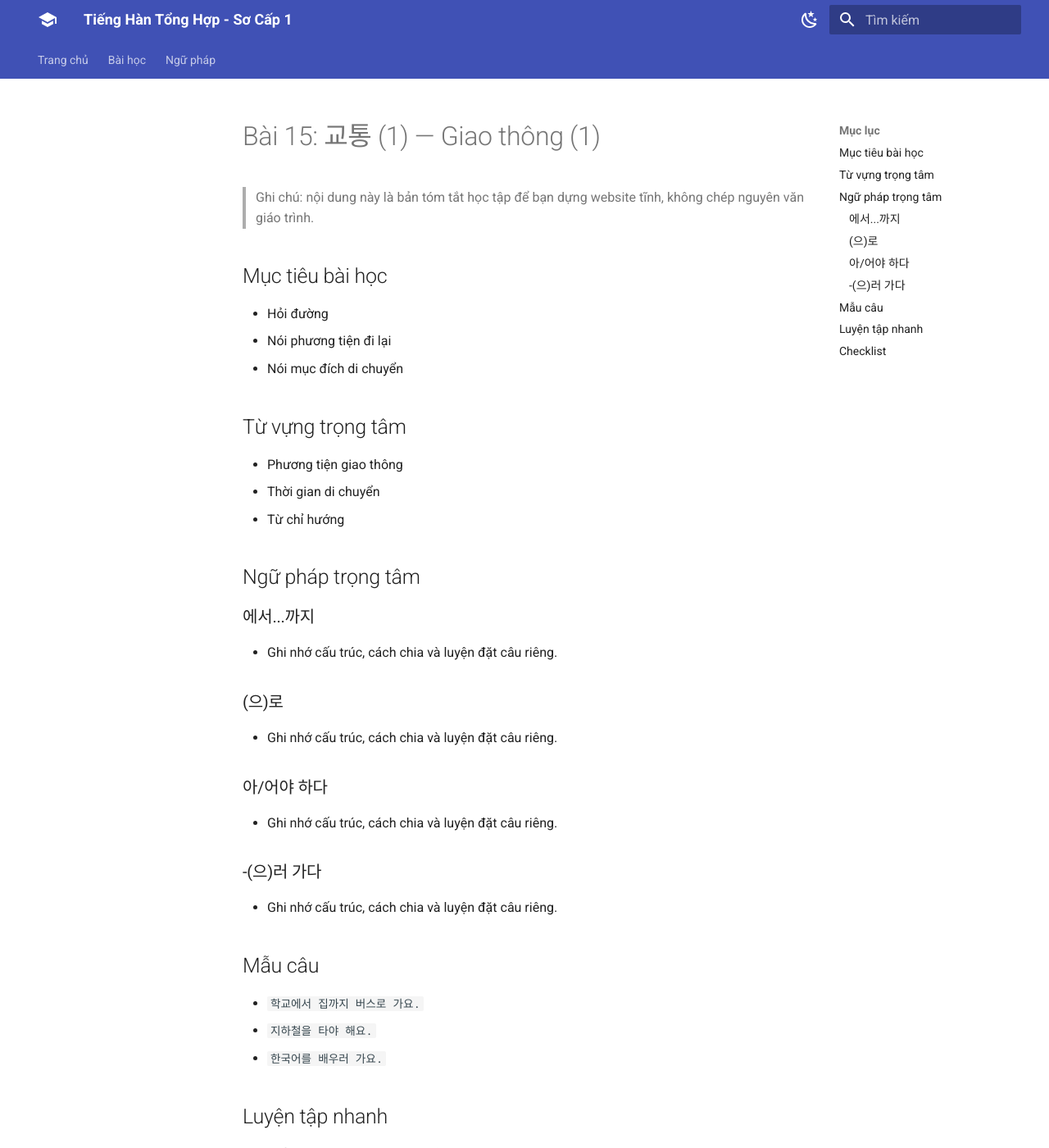
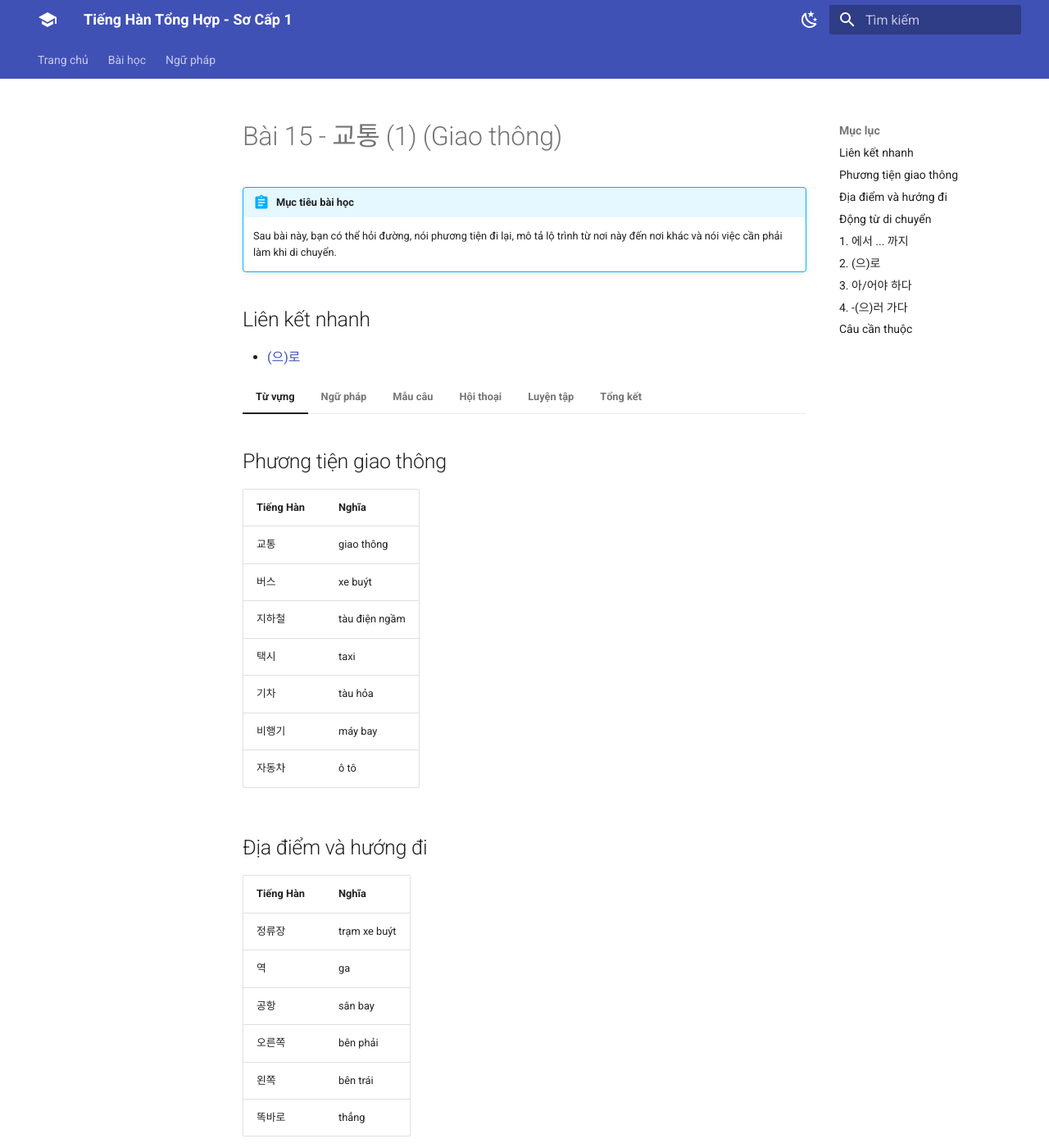
Before and after one commit to toanGa/tienghan-quyen1, an MkDocs documentation site: the page built from docs/lessons/bai-15.md, in a window 1280 px wide and 1400 px high. Shown: the whole window at 82% size. Built offline with MkDocs 1.6.1 and Material for MkDocs 9.7.7, drawn with Linux system fonts in a browser that asks for light colours; some of the changed text lies outside the part shown.

Commit message:
Upgrade lesson 15 to MkDocs format

```diff
--- a/docs/lessons/bai-15.md
+++ b/docs/lessons/bai-15.md
@@ -1,59 +1,140 @@
 ---
-title: "Bài 15: 교통 (1) — Giao thông (1)"
+title: "Bài 15 - 교통 (1) (Giao thông)"
 lesson: 15
 korean: "교통 (1)"
-vietnamese: "Giao thông (1)"
+vietnamese: "Giao thông"
 ---
 
-# Bài 15: 교통 (1) — Giao thông (1)
+# Bài 15 - 교통 (1) (Giao thông)
 
-> Ghi chú: nội dung này là bản tóm tắt học tập để bạn dựng website tĩnh, không chép nguyên văn giáo trình.
+!!! abstract "Mục tiêu bài học"
+    Sau bài này, bạn có thể hỏi đường, nói phương tiện đi lại, mô tả lộ trình từ nơi này đến nơi khác và nói việc cần phải làm khi di chuyển.
 
-## Mục tiêu bài học
+## Liên kết nhanh
 
-- Hỏi đường
-- Nói phương tiện đi lại
-- Nói mục đích di chuyển
+- [(으)로](../grammar/euro.md)
 
-## Từ vựng trọng tâm
+=== "Từ vựng"
 
-- Phương tiện giao thông
-- Thời gian di chuyển
-- Từ chỉ hướng
+    ## Phương tiện giao thông
 
-## Ngữ pháp trọng tâm
+    | Tiếng Hàn | Nghĩa |
+    |---|---|
+    | 교통 | giao thông |
+    | 버스 | xe buýt |
+    | 지하철 | tàu điện ngầm |
+    | 택시 | taxi |
+    | 기차 | tàu hỏa |
+    | 비행기 | máy bay |
+    | 자동차 | ô tô |
 
-### 에서...까지
+    ## Địa điểm và hướng đi
 
-- Ghi nhớ cấu trúc, cách chia và luyện đặt câu riêng.
+    | Tiếng Hàn | Nghĩa |
+    |---|---|
+    | 정류장 | trạm xe buýt |
+    | 역 | ga |
+    | 공항 | sân bay |
+    | 오른쪽 | bên phải |
+    | 왼쪽 | bên trái |
+    | 똑바로 | thẳng |
 
-### (으)로
+    ## Động từ di chuyển
 
-- Ghi nhớ cấu trúc, cách chia và luyện đặt câu riêng.
+    | Tiếng Hàn | Nghĩa |
+    |---|---|
+    | 타다 | lên / đi phương tiện |
+    | 내리다 | xuống xe |
+    | 갈아타다 | chuyển tuyến |
+    | 걷다 | đi bộ |
+    | 걸리다 | mất thời gian |
 
-### 아/어야 하다
+=== "Ngữ pháp"
 
-- Ghi nhớ cấu trúc, cách chia và luyện đặt câu riêng.
+    ## 1. 에서 ... 까지
 
-### -(으)러 가다
+    Dùng để nói từ đâu đến đâu.
 
-- Ghi nhớ cấu trúc, cách chia và luyện đặt câu riêng.
+    Ví dụ:
 
-## Mẫu câu
+    - 집에서 학교까지 가요.
+    - 회사에서 지하철역까지 걸어요.
 
-- `학교에서 집까지 버스로 가요.`
-- `지하철을 타야 해요.`
-- `한국어를 배우러 가요.`
+    ## 2. (으)로
 
-## Luyện tập nhanh
+    Dùng để nói phương tiện hoặc hướng đi.
 
-1. Viết 3 câu sử dụng từ vựng của bài.
-2. Viết 2 câu sử dụng mỗi điểm ngữ pháp.
-3. Tự tạo một đoạn hội thoại ngắn 4–6 câu theo chủ đề bài học.
+    Ví dụ:
 
-## Checklist
+    - 버스로 가요.
+    - 지하철로 가요.
+    - 오른쪽으로 가세요.
 
-- [ ] Thuộc từ vựng chính
-- [ ] Hiểu ngữ pháp
-- [ ] Đọc được mẫu câu
-- [ ] Tự nói được ít nhất 5 câu theo chủ đề
+    Xem thêm: [(으)로](../grammar/euro.md)
+
+    ## 3. 아/어야 하다
+
+    Dùng để nói phải làm gì.
+
+    Ví dụ:
+
+    - 지하철을 타야 해요.
+    - 여기에서 내려야 해요.
+
+    ## 4. -(으)러 가다
+
+    Dùng để nói đi để làm gì.
+
+    Ví dụ:
+
+    - 한국어를 배우러 가요.
+    - 친구를 만나러 가요.
+
+=== "Mẫu câu"
+
+    | Tiếng Hàn | Nghĩa |
+    |---|---|
+    | 학교에 어떻게 가요? | Bạn đi đến trường bằng cách nào? |
+    | 버스로 가요. | Tôi đi bằng xe buýt. |
+    | 집에서 학교까지 얼마나 걸려요? | Từ nhà đến trường mất bao lâu? |
+    | 30분 걸려요. | Mất 30 phút. |
+    | 지하철을 타야 해요. | Phải đi tàu điện ngầm. |
+
+=== "Hội thoại"
+
+    A: 학교에 어떻게 가요?
+
+    B: 버스로 가요.
+
+    A: 집에서 학교까지 얼마나 걸려요?
+
+    B: 30분 걸려요.
+
+    A: 어디에서 내려야 해요?
+
+    B: 학교 앞에서 내려야 해요.
+
+=== "Luyện tập"
+
+    1. Viết 5 câu về cách bạn đi học hoặc đi làm.
+    2. Đặt 5 câu với `에서 ... 까지`.
+    3. Đặt 5 câu với `(으)로`.
+    4. Đặt 5 câu với `아/어야 하다`.
+    5. Viết hội thoại hỏi đường 6 câu.
+
+=== "Tổng kết"
+
+    | Cấu trúc | Nghĩa |
+    |---|---|
+    | 에서 ... 까지 | từ ... đến ... |
+    | (으)로 | bằng / theo hướng |
+    | 아/어야 하다 | phải làm gì |
+    | -(으)러 가다 | đi để làm gì |
+
+    ## Câu cần thuộc
+
+    1. 학교에 어떻게 가요?
+    2. 버스로 가요.
+    3. 집에서 학교까지 얼마나 걸려요?
+    4. 지하철을 타야 해요.
+    5. 한국어를 배우러 가요.
```
